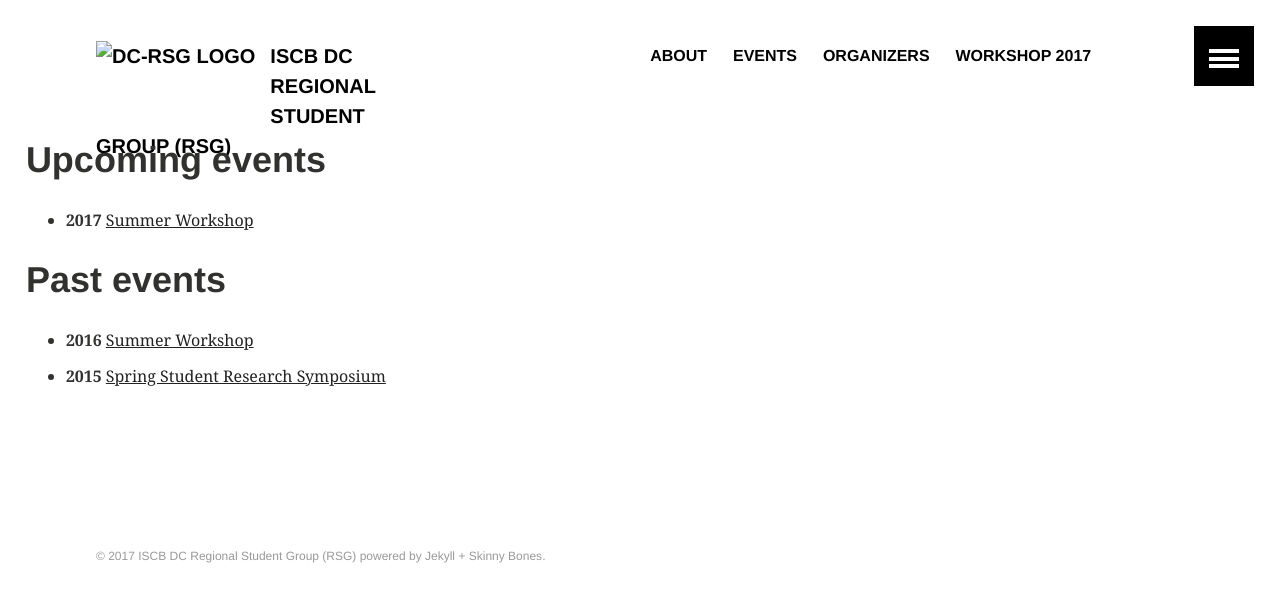
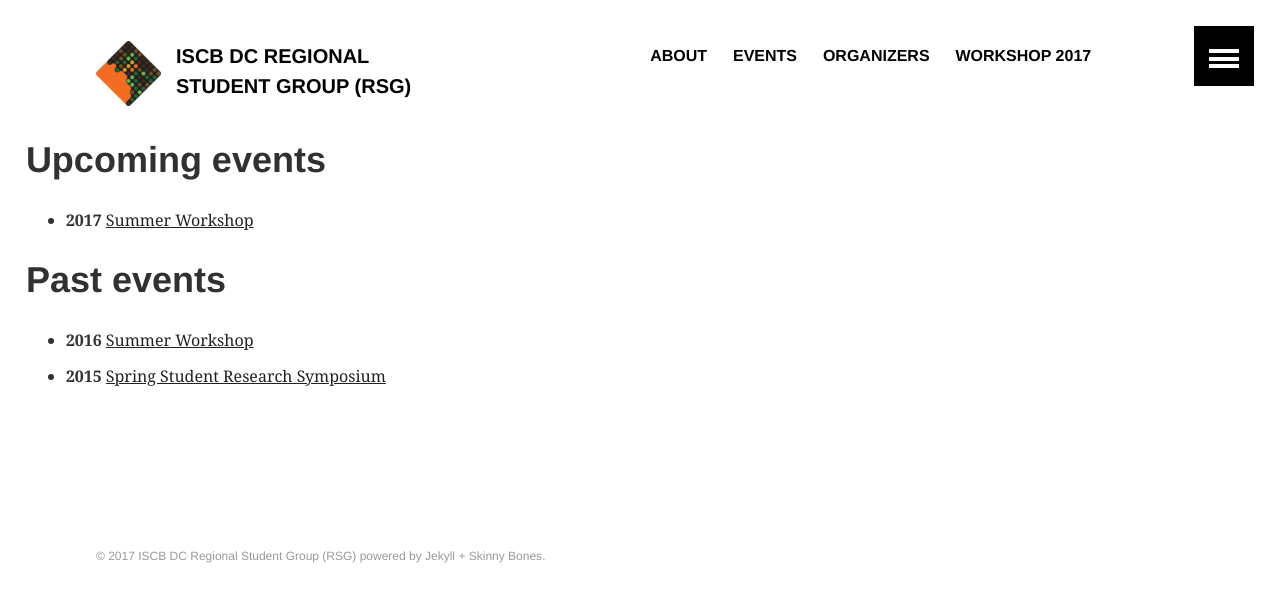
Before and after one commit to iscb-dc-rsg/iscb-dc-rsg.github.io, a Jekyll site: the page built from _pages/events.md, in a window 1280 px wide. Shown: the top 602 px of the page. Built offline with Jekyll 4.4.1, drawn with Linux system fonts in a browser that asks for light colours; our own code applies the rules of GitHub Pages for plain Markdown files.

Commit message:
Fixed logo URL

```diff
--- a/_includes/header.html
+++ b/_includes/header.html
@@ -1,7 +1,7 @@
 <header id="masthead">
   <div class="inner-wrap">
     <a href="{{ site.url }}/" class="site-title">
-        <img src="images/logo.png" alt="DC-RSG logo" style='float: left; height: 65px; margin-right: 15px;' />
+        <img src="{{ site.url }}/images/logo.png" alt="DC-RSG logo" style='float: left; height: 65px; margin-right: 15px;' />
         {{ site.title }}
     </a>
     <nav role="navigation" class="menu top-menu">
```
